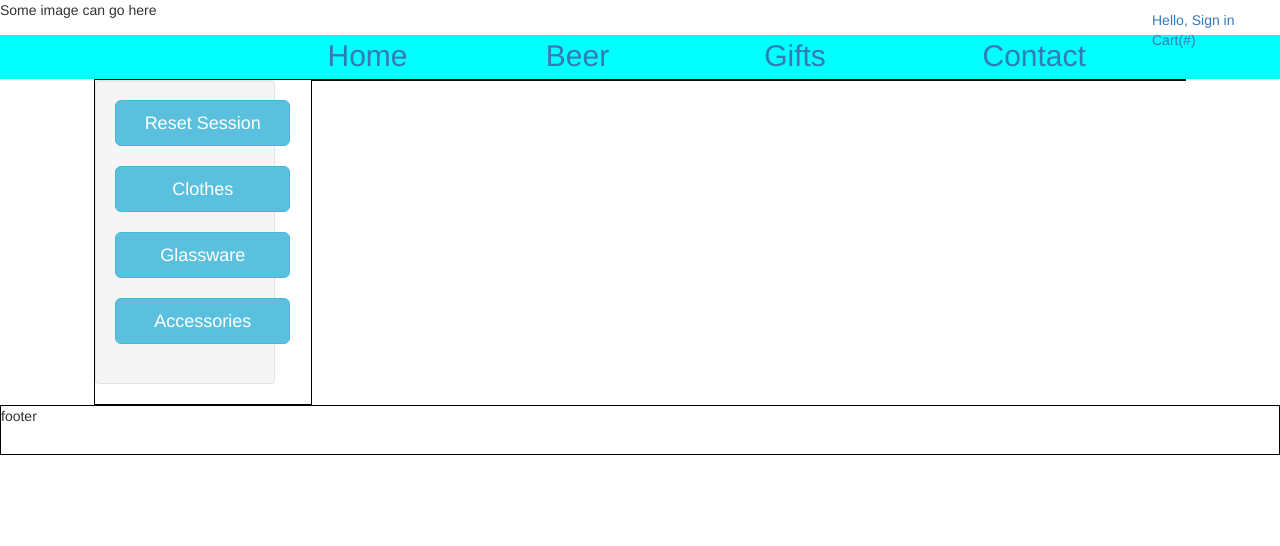
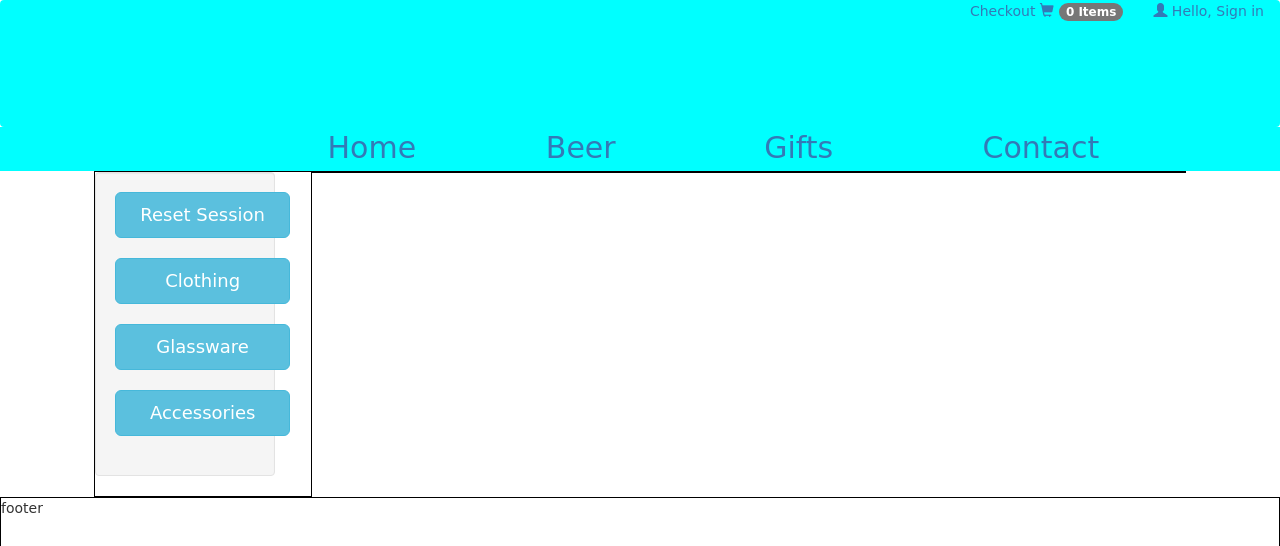
Before and after one commit to mmilholm/beerstore, a PHP site: page /merch.php in a window 1280 px wide. Shown: the top 546 px of the page. Run offline with PHP 8.4, Linux system fonts and the light colour scheme; some libraries are stand-ins or nearby versions; some web fonts are replaced.

Commit message:
Fixed issue with header, added more space to the top header in the header.php file

```diff
--- a/src/merch.php
+++ b/src/merch.php
@@ -2,75 +2,22 @@
 session_start();
 require_once "model/db_functions.php";
 require "model/cartItems.php";
+
+if (isset($_POST['addItem']) && isset($_GET['itemType'])) {
+	if ($_GET['itemType'] == 5) {
+		header('Location: merch.php?itemType=5');
+	} elseif ($_GET['itemType'] == 6) {
+		header('Location: merch.php?itemType=6');
+	} elseif ($_GET['itemType'] == 7) {
+		header('Location: merch.php?itemType=7');
+	}
+}
 ?>
 
-<!DOCTYPE html>
-<html lang="en">
-<head>
-    <meta charset="utf-8">
-    <meta http-equiv="X-UA-Compatible" content="IE=edge">
-    <meta name="viewport" content="width=device-width, initial-scale=1">
-    <meta name="description" content="">
-    <meta name="author" content="">
-
-	<link rel="stylesheet" type="text/css" href="css/basecss.css">
-
-	<title>the beer shoppe - Camosun ICS Year One Project</title>
-
-	<!-- Bootstrap Core CSS -->
-    <!-- Latest compiled and minified CSS -->
-	<link rel="stylesheet" href="https://maxcdn.bootstrapcdn.com/bootstrap/3.3.7/css/bootstrap.min.css">
-
-    <!-- Custom CSS -->
-    <link href="css/shop-homepage.css" rel="stylesheet">
-
-    <!-- For shopping_cart.js -->
-    <script data-require="jquery" data-semver="2.1.4" src="http://code.jquery.com/jquery-2.1.4.min.js"></script>
-    <script src="shopping_cart.js"></script>
+<!-- The stript for the header -->
+<?php require 'view/header.php'; ?>
 
 
-
-</head>
-
-<body>
-
-
-<div class="container-fluid">
-  <div class="row" style="height: 35px;">
-  Some image can go here<br><br><br>
-  <div id="login_div">
-    <?php
-
-    $current_url = "http://$_SERVER[HTTP_HOST]$_SERVER[REQUEST_URI]";
-
-    if (isset ($_SESSION['user']) && isset($_SESSION['user']['user_id']))
-    {
-      echo 'Hello, ' . $_SESSION['user']['first_name']. ' ' .$_SESSION['user']['last_name']. ' <a href="logout.php?origin=' . $current_url . '">Log out</a>';
-    }
-    else
-    {
-      echo '<a href="login.php?origin='. $current_url . '"> Hello, Sign in </a>';
-    }
-    ?>
-     <a href="shopping_cart.php"> Cart(#) </a>
-    </div>
-
-  </div>
-  </div>
-<div id="container-fluid"> <!-- whole page width-->
-
-    <div class="row" style="background-color: cyan;">
-      <div class="col-md-3"></div>
-      <div class="col-md-2"><a href="index.php" style="font-size: 30px;">Home</a></div>
-      <div class="col-md-2"><a href="beer.php" style="font-size: 30px;">Beer</a></div>
-      <div class="col-md-2"><a href="merch.php" style="font-size: 30px;">Gifts</a></div>
-      <div class="col-md-2"><a href="contact.php" style="font-size: 30px;">Contact</a></div>
-      <div class="col-md-2"></div>
-      <div class="col-md-2"></div>
-
-    </div>
-
-</div>
 
 <div id="container-fluid">
   <div class="row">
@@ -82,15 +29,16 @@ require "model/cartItems.php";
               <form action="" method="post">
               <button class="btn btn-info btn-lg" name = "seshReset" type="submit" value="1"  style="width: 175px;"> Reset Session </button>
             </form><br>
-              <form action="" method="post">
-              <button class="btn btn-info btn-lg" name = "itemType" type="submit" value="5" style="width: 175px;"> Clothes </button>
+              <form action="" method="get">
+              <button class="btn btn-info btn-lg" name = "itemType" type="submit" value="5" style="width: 175px;"> Clothing </button>
               </form><br>
-              <form action="" method="post">
+              <form action="" method="get">
               <button class="btn btn-info btn-lg" name = "itemType" type="submit" value="6" style="width: 175px;"> Glassware </button>
               </form><br>
-              <form action="" method="post">
+              <form action="" method="get">
               <button class="btn btn-info btn-lg" name = "itemType" type="submit" value="7" style="width: 175px;"> Accessories </button>
               </form><br>
+
 
 
         </div>
@@ -100,14 +48,14 @@ require "model/cartItems.php";
 
     <div class="col-xs-12 col-sm-6 col-md-8" style="border: 1px solid black;">
       <?php
-        if (isset($_POST['itemType'])){
+        if (isset($_GET['itemType'])){
   			  $count = 0;
-      		$items = getProdInfo($_POST['itemType']);
+      		$items = getProdInfo($_GET['itemType']);
       		foreach ($items as $item) {
       			if ($count % 3 == 0) echo '<div class="row">';
   		?>
   				<div class="col-sm-4">
-  					<div class="well">
+  					<div class="well text-center">
   						<form action = "" method = "post">
       						<fieldset>
                   				<a class="accordion-toggle" data-toggle="collapse" data-parent="#accordion" href="#<?php echo $item['prod_id']; ?>">
--- a/src/view/header.php
+++ b/src/view/header.php
@@ -83,11 +83,12 @@ function signIn ()
 <body>
 
 <nav class="navbar" id="topBar">
-	<div class="container-fluid">
+	<div class="container-fluid" style="height: 125px;">
 			<ul class="nav navbar-nav navbar-right">
     			<li><a href="../shopping_cart.php"> Checkout <span class="glyphicon glyphicon-shopping-cart" aria-hidden="true"  style= padding-right:5px;></span><span class="badge"><?php echo getNumberItems() ?> Items</span> </a></li>
     			<li class="dropdown"><?php echo signIn() ?>
     				<ul class="dropdown-menu">
+              <li> <a href="../user.php"></span>Account</a></li>
           				<li> <a href="../logout.php?origin=<?php echo "http://$_SERVER[HTTP_HOST]$_SERVER[REQUEST_URI]" ?>"><span class="glyphicon glyphicon-user"></span>Log out</a></li>
        				</ul>
     			</li>
```
